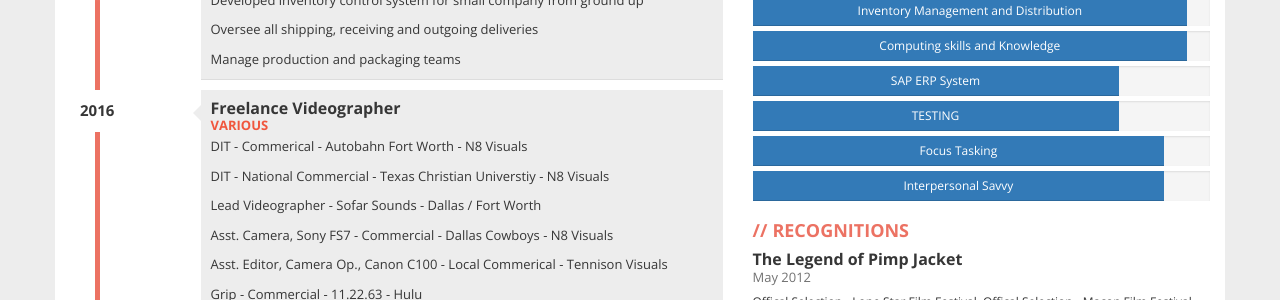
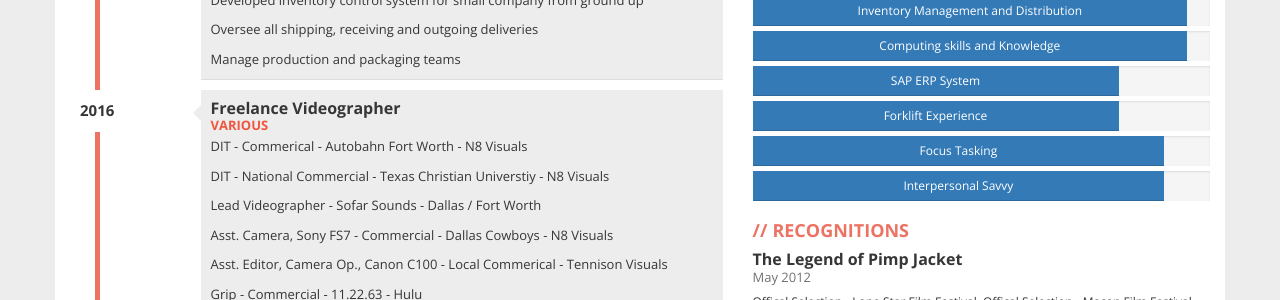
Before and after one commit to Bmbailey/Resume, a Jekyll site: the page built from index.html, in a window 1280 px wide. Shown: the part 556-856 px from the top of the page. Built offline with Jekyll 4.4.1, drawn with Linux system fonts in a browser that asks for light colours; nearby versions of some CDN libraries.

Commit message:
Testing credentail cache

```diff
--- a/_data/skills.yml
+++ b/_data/skills.yml
@@ -13,7 +13,7 @@
     description: Proficient
     value: 80
 
-- name: TESTING
+- name: Forklift Experience
   level:
     description: Proficient
     value: 80
```
